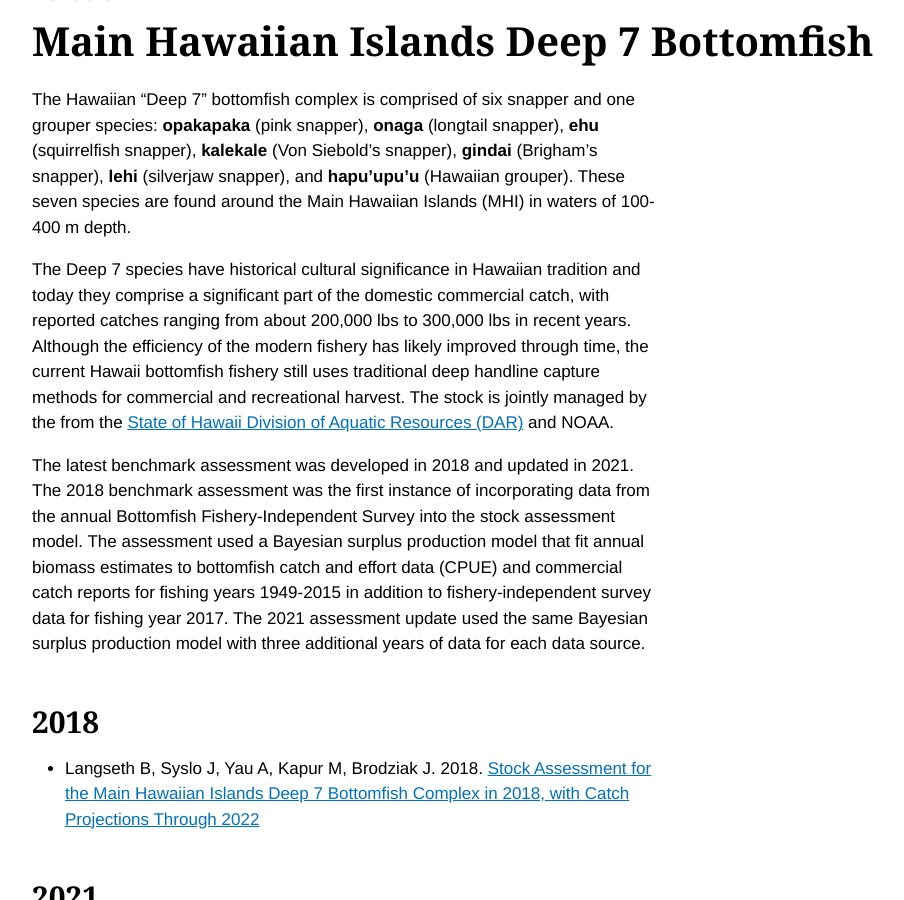
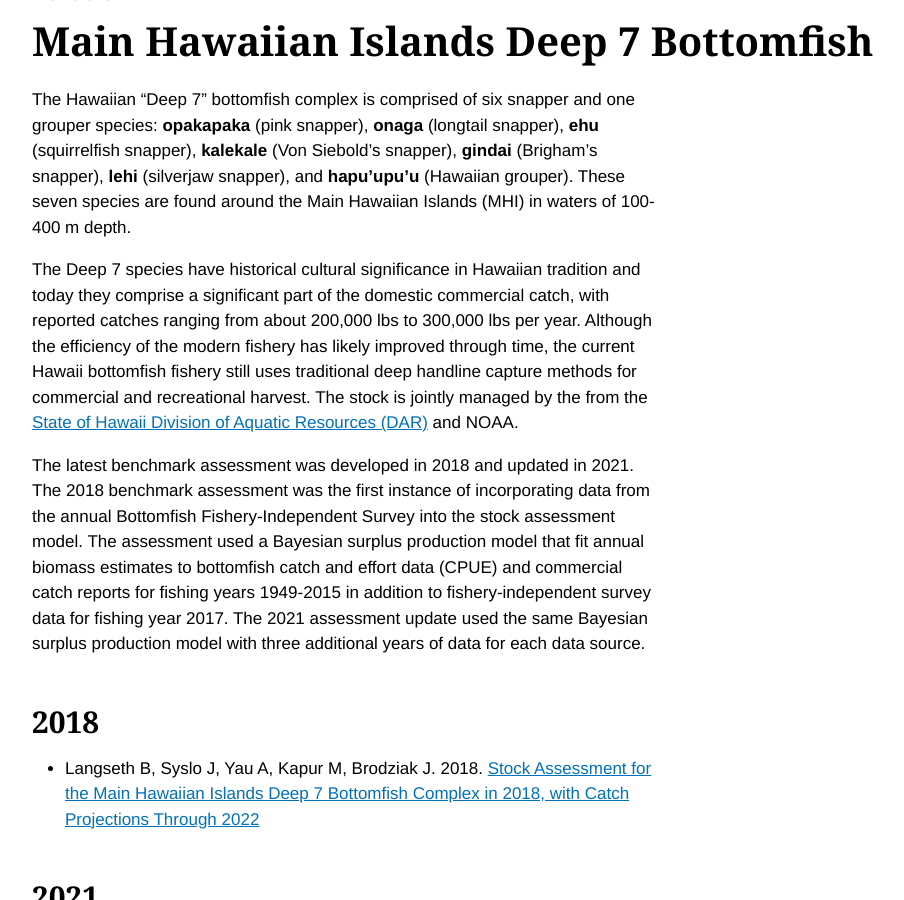
Before and after one commit to PIFSCstockassessments/PIFSCstockassessments.github.io, a Jekyll site: the page built from pifsc-sap-collections/_assessments/mhi-deep7-bottomfish.md, in a window 1280 px wide and 900 px high, scrolled down 1077 px. Shown: the whole window, without its empty margins (118-1022 px from the left). Built offline with Jekyll 4.4.1, drawn with Linux system fonts in a browser that asks for light colours; some web fonts are replaced.

Commit message:
minor change

```diff
--- a/pifsc-sap-collections/_assessments/mhi-deep7-bottomfish.md
+++ b/pifsc-sap-collections/_assessments/mhi-deep7-bottomfish.md
@@ -12,7 +12,7 @@ sap-hero:
 ---
 The Hawaiian "Deep 7" bottomfish complex is comprised of six snapper and one grouper species: **opakapaka** (pink snapper), **onaga** (longtail snapper), **ehu** (squirrelfish snapper), **kalekale** (Von Siebold's snapper), **gindai** (Brigham's snapper), **lehi** (silverjaw snapper), and **hapu'upu'u** (Hawaiian grouper). These seven species are found around the Main Hawaiian Islands (MHI) in waters of 100-400 m depth.
 
-The Deep 7 species have historical cultural significance in Hawaiian tradition and today they comprise a significant part of the domestic commercial catch, with reported catches ranging from about 200,000 lbs to 300,000 lbs in recent years. Although the efficiency of the modern fishery has likely improved through time, the current Hawaii bottomfish fishery still uses traditional deep handline capture methods for commercial and recreational harvest. The stock is jointly managed by the from the [State of Hawaii Division of Aquatic Resources (DAR)](https://dlnr.hawaii.gov/dar/) and NOAA.
+The Deep 7 species have historical cultural significance in Hawaiian tradition and today they comprise a significant part of the domestic commercial catch, with reported catches ranging from about 200,000 lbs to 300,000 lbs per year. Although the efficiency of the modern fishery has likely improved through time, the current Hawaii bottomfish fishery still uses traditional deep handline capture methods for commercial and recreational harvest. The stock is jointly managed by the from the [State of Hawaii Division of Aquatic Resources (DAR)](https://dlnr.hawaii.gov/dar/) and NOAA.
 
 The latest benchmark assessment was developed in 2018 and updated in 2021. The 2018 benchmark assessment was the first instance of incorporating data from the annual Bottomfish Fishery-Independent Survey into the stock assessment model. The assessment used a Bayesian surplus production model that fit annual biomass estimates to bottomfish catch and effort data (CPUE) and commercial catch reports for fishing years 1949-2015 in addition to fishery-independent survey data for fishing year 2017. The 2021 assessment update used the same Bayesian surplus production model with three additional years of data for each data source.
 
```
